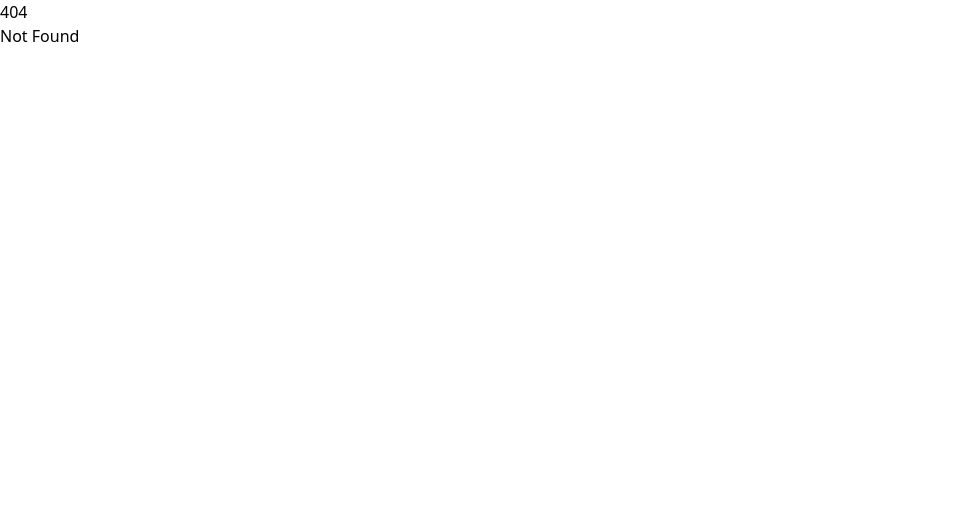
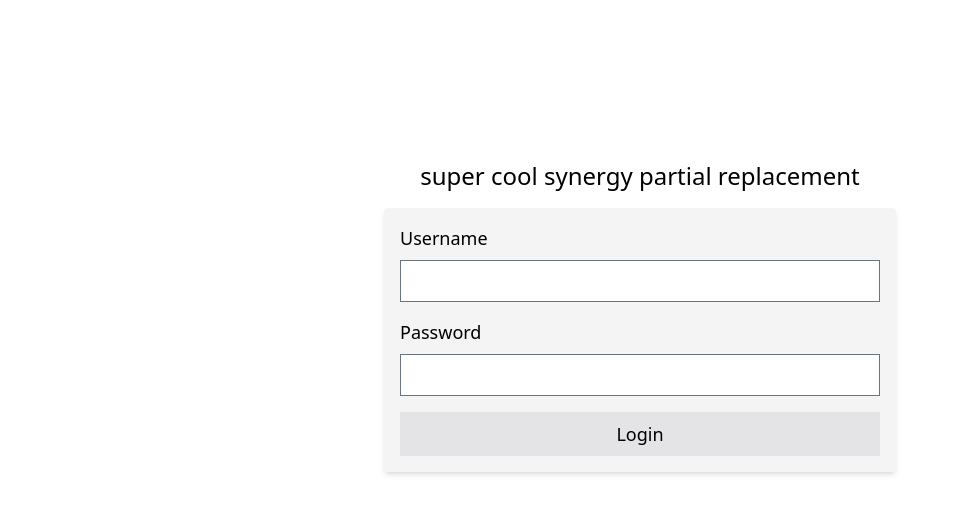
Before and after one commit to Rayn322/synergy, a SvelteKit app: page /login in a window 1280 px wide. Before the commit this address had no page. Shown: the top 514 px of the page, without its empty margins (0-958 px from the left). Built offline with nearby package versions, Linux system fonts and the light colour scheme; no server answers.

Commit message:
Login page

```diff
--- /dev/null
+++ b/src/lib/components/Login.svelte
@@ -0,0 +1,19 @@
+<script lang="ts">
+	import { login } from '$lib/studentvue';
+
+	let username: string;
+	let password: string;
+</script>
+
+<!-- class="mx-auto mt-[30vh] flex w-[85vw] max-w-lg flex-col rounded bg-zinc-100 p-4 text-lg shadow-md" -->
+<form class="flex flex-col rounded bg-zinc-100 p-4 text-lg shadow-md">
+	<label class="mb-2" for="username">Username</label>
+	<input class="mb-4" type="text" id="username" bind:value={username} />
+	<label class="mb-2" for="password">Password</label>
+	<input class="mb-4" type="password" id="password" bind:value={password} />
+	<button
+		class="bg-zinc-200 p-2 hover:bg-zinc-300"
+		type="submit"
+		on:click|preventDefault={() => login(username, password)}>Login</button
+	>
+</form>
--- /dev/null
+++ b/src/lib/store.ts
@@ -0,0 +1,4 @@
+import { writable } from 'svelte/store';
+import type { Client } from 'studentvue';
+
+export const client = writable<Client>();
--- /dev/null
+++ b/src/lib/studentvue.ts
@@ -0,0 +1,15 @@
+import StudentVue from 'studentvue';
+import { client } from '$lib/store';
+import { PUBLIC_DISTRICT_URL } from '$env/static/public';
+
+export async function login(username: string, password: string) {
+	const newClient = await StudentVue.login(PUBLIC_DISTRICT_URL, {
+		username: username,
+		password: password
+	});
+
+	client.set(newClient);
+}
+
+// TODO: somewhat encrypt password and store in local storage since
+// 		   we don't have access to the session id
--- /dev/null
+++ b/src/routes/+layout.ts
@@ -0,0 +1,5 @@
+import type { LayoutLoad } from './$types';
+
+export const load: LayoutLoad = async () => {
+	// TODO: do login stuff here if person is already logged in?
+};
--- a/src/routes/+page.svelte
+++ b/src/routes/+page.svelte
@@ -1,2 +1,11 @@
-<h1>Welcome to SvelteKit</h1>
-<p>Visit <a href="https://kit.svelte.dev">kit.svelte.dev</a> to read the documentation</p>
+<script lang="ts">
+	import { browser } from '$app/environment';
+	import { goto } from '$app/navigation';
+	import { client } from '$lib/store';
+
+	$: if (!$client && browser) {
+		goto('/login');
+	}
+</script>
+
+<p>super cool grades</p>
--- /dev/null
+++ b/src/routes/login/+page.svelte
@@ -0,0 +1,15 @@
+<script lang="ts">
+	import { browser } from '$app/environment';
+	import { goto } from '$app/navigation';
+	import Login from '$lib/components/Login.svelte';
+	import { client } from '$lib/store';
+
+	$: if ($client && browser) {
+		goto('/');
+	}
+</script>
+
+<div class="mx-auto mt-[20vh] flex w-[85vw] max-w-lg flex-col gap-y-4">
+	<h1 class="mx-auto text-center text-2xl">super cool synergy partial replacement</h1>
+	<Login />
+</div>
```
